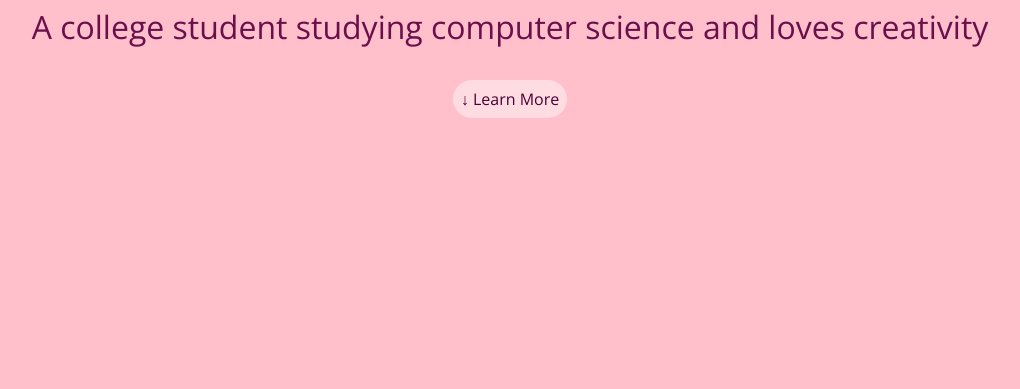
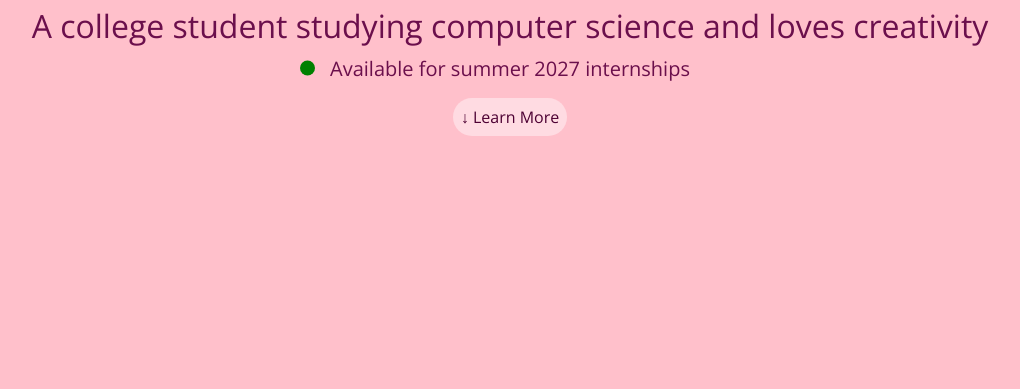
Before and after one commit to CharCoderoid/Personal-Website, a plain HTML site: page index.html in a window 1280 px wide. Shown: the part 411-800 px from the top of the page, without its empty margins (130-1150 px from the left). Drawn offline with nearby package versions, Linux system fonts and the light colour scheme.

Commit message:
Added active status for finding internships

```diff
--- a/css/styles.css
+++ b/css/styles.css
@@ -11,10 +11,13 @@
     --header-font-color: #6B0F4C;
     --font-color: #4D0033;
     --header-hover-color: #f7bfd1;
+    --active-status-color: green;
     --button-color: #ffdbe2;
     --button-hover-color: #F5A3B1;
     --project-card-color: #F5A3B1;
     --hover-color: #ffdbe2;
+    --timeline-color: black;
+    --info-card-color: black;
     --footer-color: #D7A7B2;
 }
 
@@ -30,10 +33,6 @@ body {
     grid-template-rows: auto 1fr auto;
     min-height: 100vh;
 }
-
-/* header, section {
-    margin: 2em auto;
-} */
 
 header {
     position: sticky;
@@ -132,13 +131,29 @@ hr{
     color: var(--font-color);
     padding: 0.5rem;
     border-radius: 1.5rem;
-    margin: 1.5rem;
+    margin: 0.5rem;
 }
 
 .button:hover, .button:focus{
     background-color: var(--button-hover-color);
 }
 
+.active p {
+    position: relative;
+    font-size: 1.25rem;
+}
+
+.active p::before {
+    position: absolute;
+    content: '';
+    background: var(--active-status-color);
+    height: 15px;
+    width: 15px;
+    border-radius: 50%;
+    left: -30px;
+    top: 50%;
+    transform: translateY(-50%);
+}
 
 /* About Me Section */
 .bio {
@@ -205,7 +220,7 @@ hr{
 }
 .timeline-content {
     position: relative;
-    border-left: 2px solid black;
+    border-left: 2px solid var(--timeline-color);
 }
 
 .content {
@@ -217,14 +232,14 @@ hr{
     position: absolute;
     height: 20px;
     width: 20px;
-    background: black;
+    background: var(--timeline-color);
     left: -10px;
     bottom: 50%;
 }
 
 .info-card {
     align-self: stretch;
-    border: 2px black dotted;
+    border: 2px var(--info-card-color) dotted;
     list-style-position: inside;
     margin: 1.5em 4rem;
     padding: 1.25rem;
--- a/index.html
+++ b/index.html
@@ -28,13 +28,14 @@
         <section id="Home" class="home">
             <h1> Hi! I'm <span class="name"> Charlotte Kuo </span> </h1>
             <h2> A college student studying computer science and loves creativity </h2>
+            <div class="active"> <p> Available for summer 2027 internships </p> </div>
+
             <a href="#Me" class="button">&#8595; Learn More </a>
         </section>
         <hr>
 
-        <!-- Who Am I section -->
+        <!-- About Me section -->
         <section id="Me" class="about">
-            <div class="timeline"></div>
             <h2> About Me</h1>
             <article class="bio">
                 <img src="images/me.jpg" alt="A photo of Charlotte K by some sunflowers">
```
